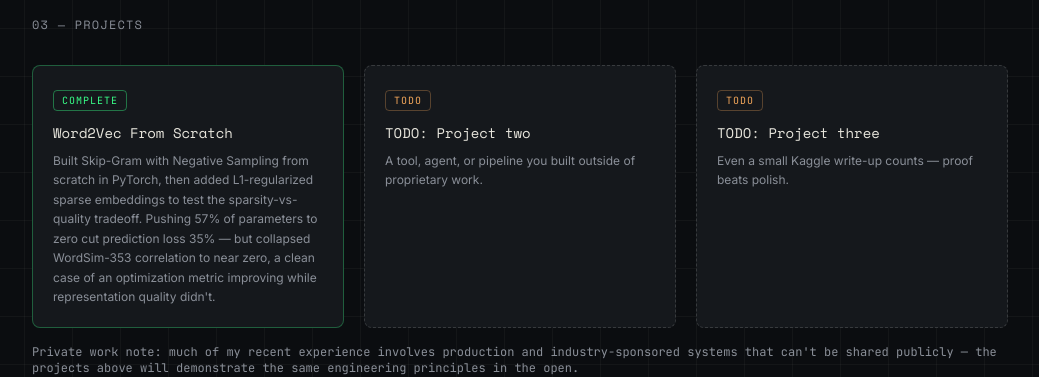
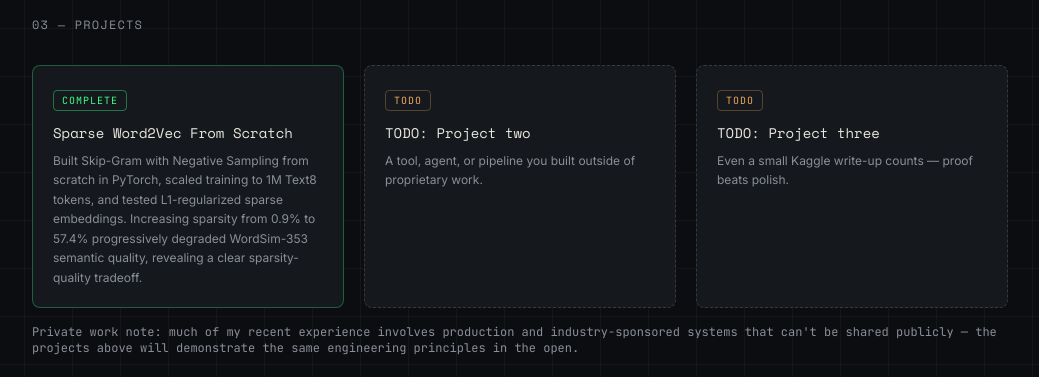
Before and after one commit to e-kemeny/portfolio, a React (Vite) app: page / in a window 1280 px wide. Shown: the part 1220-1597 px from the top of the page, without its empty margins (120-1159 px from the left). Built offline with nearby package versions, Linux system fonts and the light colour scheme; no server answers.

Commit message:
updated word2vec card

```diff
--- a/src/pages/Dev.jsx
+++ b/src/pages/Dev.jsx
@@ -51,12 +51,12 @@ const EXPERIENCE = [
 ];
 
 const PROJECTS = [
-  {
-    title: "Word2Vec From Scratch",
-    blurb: "Built Skip-Gram with Negative Sampling from scratch in PyTorch, then added L1-regularized sparse embeddings to test the sparsity-vs-quality tradeoff. Pushing 57% of parameters to zero cut prediction loss 35% — but collapsed WordSim-353 correlation to near zero, a clean case of an optimization metric improving while representation quality didn't.",
-    tag: "COMPLETE",
-    link: "https://github.com/e-kemeny/personal-ai-engineering",
-  },
+{
+  title: "Sparse Word2Vec From Scratch",
+  blurb: "Built Skip-Gram with Negative Sampling from scratch in PyTorch, scaled training to 1M Text8 tokens, and tested L1-regularized sparse embeddings. Increasing sparsity from 0.9% to 57.4% progressively degraded WordSim-353 semantic quality, revealing a clear sparsity-quality tradeoff.",
+  tag: "COMPLETE",
+  link: "https://github.com/e-kemeny/personal-ai-engineering/tree/main/word2vec",
+},
   { title: "TODO: Project two", blurb: "A tool, agent, or pipeline you built outside of proprietary work.", tag: "TODO" },
   { title: "TODO: Project three", blurb: "Even a small Kaggle write-up counts — proof beats polish.", tag: "TODO" },
 ];
```
